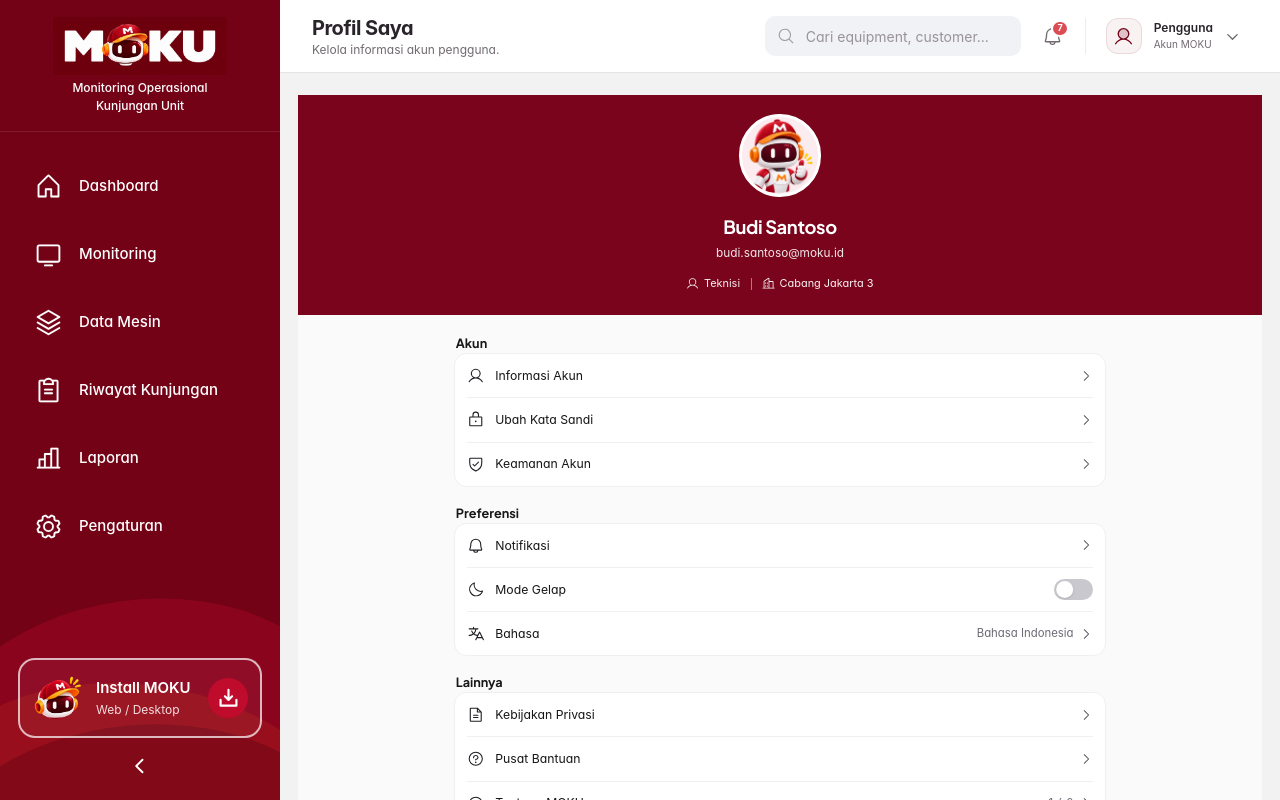
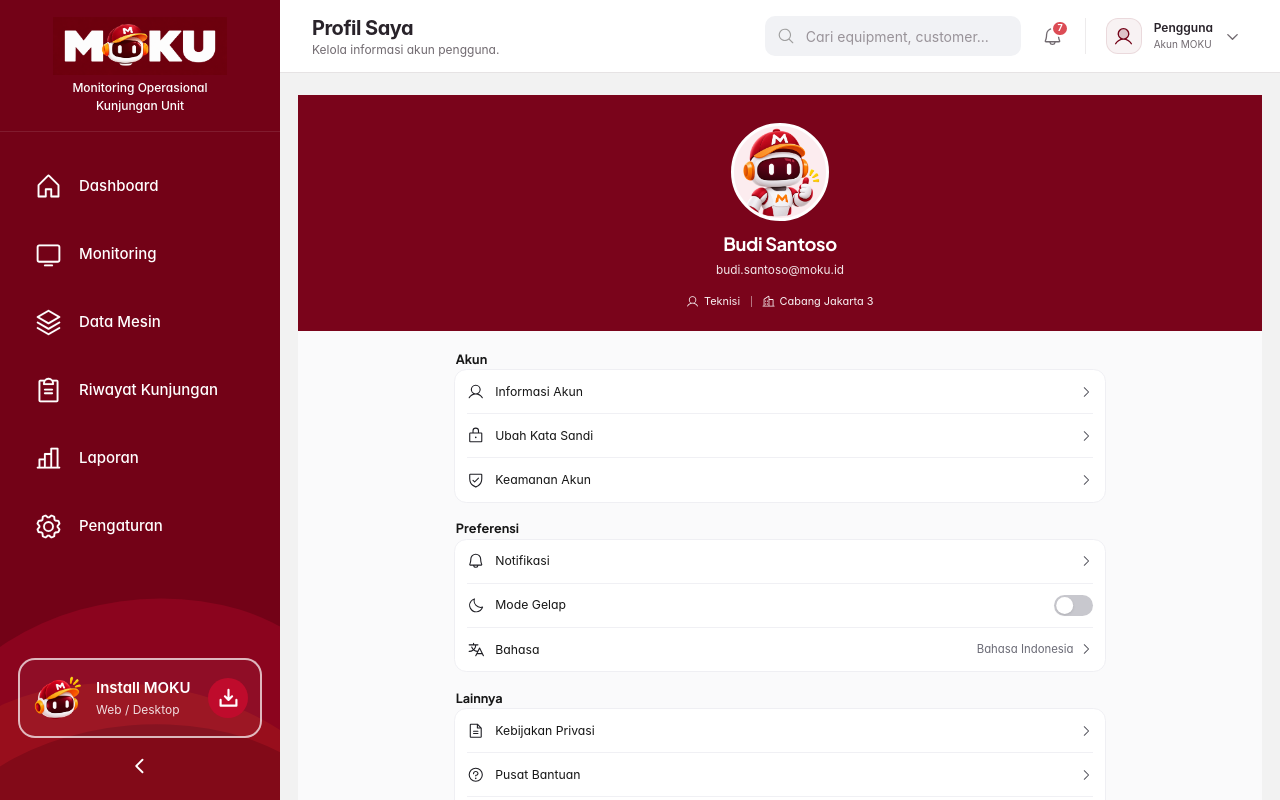
Before and after one commit to irwanfuzi/Moku-app, a React (Vite) app: page /profile in a window 1280 px wide. Built offline with nearby package versions, Linux system fonts and the light colour scheme.

Commit message:
Update ProfilePage.tsx

```diff
--- a/src/pages/ProfilePage.tsx
+++ b/src/pages/ProfilePage.tsx
@@ -127,11 +127,11 @@ export default function ProfilePage() {
     >
       {/* Header Profil Marun */}
       <header className="w-full bg-[#7A041B] text-white">
-        <div className="mx-auto flex w-full max-w-[680px] flex-col items-center px-[calc(16*var(--u))] pb-[calc(26*var(--u))] pt-[calc(env(safe-area-inset-top)+calc(22*var(--u)))] text-center">
+        <div className="mx-auto flex w-full max-w-[680px] flex-col items-center px-[calc(16*var(--u))] pb-[calc(24*var(--u))] pt-[calc(env(safe-area-inset-top)+calc(32*var(--u)))] text-center">
           {/* Avatar Lingkaran + Border Putih */}
           <div
-            style={{ marginBottom: "calc(22 * var(--u))" }}
-            className="flex h-[calc(94*var(--u))] w-[calc(94*var(--u))] items-center justify-center overflow-hidden rounded-full border-[calc(3.5*var(--u))] border-white bg-[#FCECEF]"
+            style={{ marginBottom: "calc(14 * var(--u))" }}
+            className="flex h-[calc(112*var(--u))] w-[calc(112*var(--u))] items-center justify-center overflow-hidden rounded-full border-[calc(3.5*var(--u))] border-white bg-[#FCECEF]"
           >
             {!avatarError ? (
               <img
@@ -141,7 +141,7 @@ export default function ProfilePage() {
                 className="h-full w-full object-cover"
               />
             ) : (
-              <span className="font-display text-[calc(30*var(--u))] font-bold text-[#7A041B]">
+              <span className="font-display text-[calc(34*var(--u))] font-bold text-[#7A041B]">
                 BS
               </span>
             )}
```
